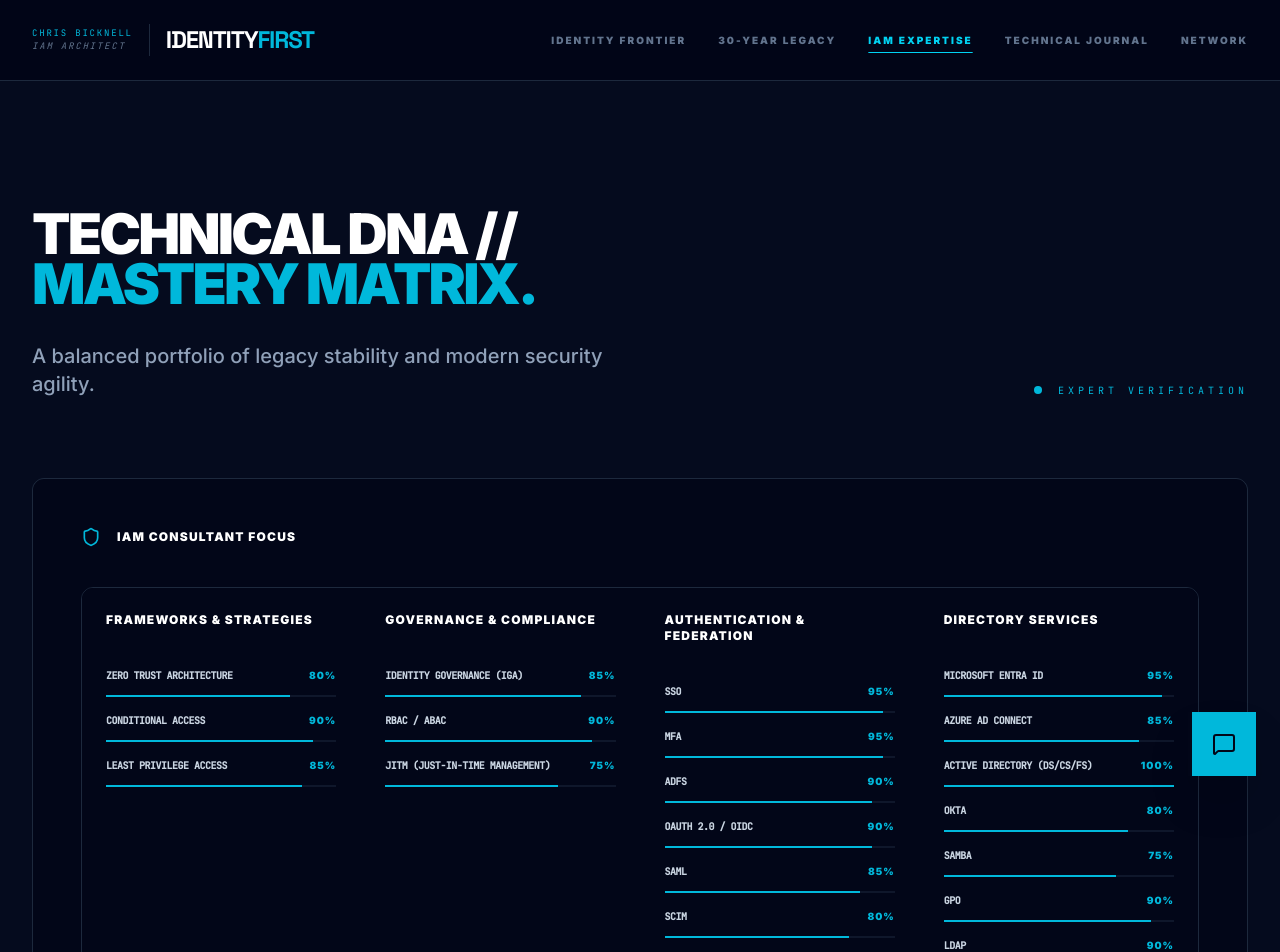
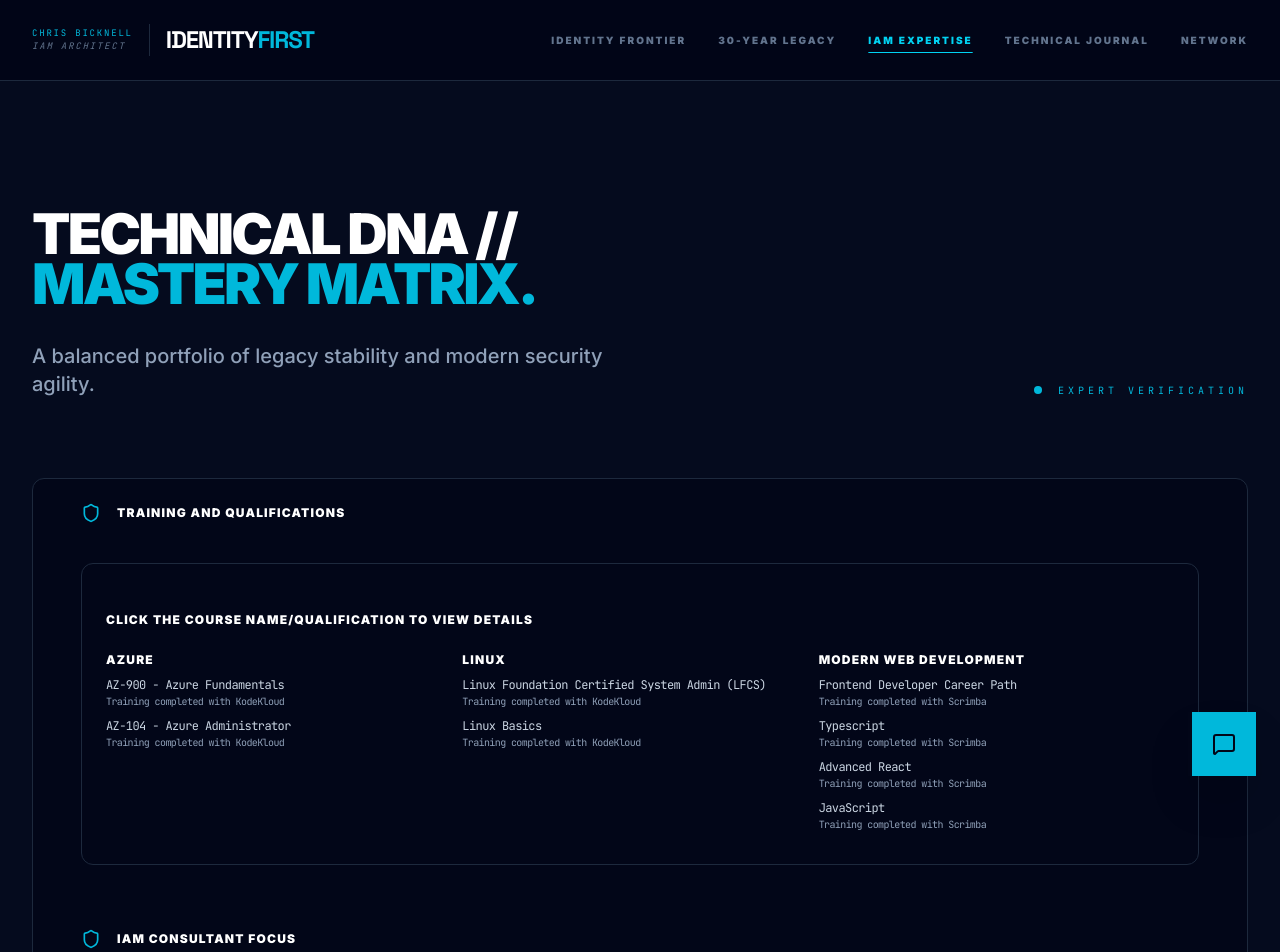
Before and after one commit to chrisbee2812/bickrsv2-0, a React (Vite) app: page /skills in a window 1280 px wide. Shown: the top 952 px of the page. Built offline with nearby package versions, Linux system fonts and the light colour scheme.

Commit message:
updated skills to include training

```diff
--- a/src/components/SkillGrid.tsx
+++ b/src/components/SkillGrid.tsx
@@ -77,7 +77,138 @@ export function SkillGrid() {
           </div>
         </div>
 
-        <div className="bg-slate-800 border border-slate-800 overflow-hidden rounded-xl">
+        <div className="py-6 px-12 bg-slate-950 border border-slate-800 overflow-hidden rounded-xl">
+          <div className="flex items-center gap-4 mb-10">
+            <Shield className="w-5 h-5 text-cyan-500" />
+            <h3 className="font-black text-white uppercase tracking-widest text-xs">Training and Qualifications</h3>
+          </div>
+
+          <div className="border border-slate-800 overflow-hidden rounded-xl mb-10 py-6">
+            <div className="p-6 bg-slate-950">
+
+              <div className="font-black text-white uppercase tracking-widest text-xs">
+                <p>Click the course name/qualification to view details</p>
+              </div>
+            </div>
+
+            <div key="t&q" className="px-6 bg-slate-950 grid md:grid-cols-3 gap-px ">
+              <div>
+                <div className="flex items-center gap-4 mb-2">
+                  {/* <subcat.icon className="w-5 h-5 text-cyan-500" /> */}
+                  <h3 className="font-black text-white uppercase tracking-widest text-xs">Azure</h3>
+                </div>
+                <div key="AZ-900" className="mb-2 text-[12px] font-mono tracking-tighter">
+                  <span className="text-slate-300 font-mono tracking-tighter">
+                    <a href="https://learn.kodekloud.com/learn/certificate/55484a3c-96ed-4414-89bf-a96c6c782c50" target="_blank" rel="noopener noreferrer">
+                      AZ-900 - Azure Fundamentals
+                    </a>
+                    <p className="text-slate-400 text-[10px]">
+                      Training completed with KodeKloud
+                    </p>
+                  </span>
+                </div>
+                <div key="AZ-104" className="mb-2 text-[12px] font-mono tracking-tighter">
+                  <span className="text-slate-300 font-mono tracking-tighter">
+                    <a href="https://learn.kodekloud.com/learn/certificate/364a1515-7371-4bec-8125-8ddf07fca3f8" target="_blank" rel="noopener noreferrer">
+                      AZ-104 - Azure Administrator
+                    </a>
+                    <p className="text-slate-400 text-[10px]">
+                      Training completed with KodeKloud
+                    </p>
+                  </span>
+                </div>
+              </div>
+              <div>
+                <div className="flex items-center gap-4 mb-2">
+                  {/* <subcat.icon className="w-5 h-5 text-cyan-500" /> */}
+                  <h3 className="font-black text-white uppercase tracking-widest text-xs">Linux</h3>
+                </div>
+                <div key="AZ-900" className="mb-2 text-[12px] font-mono tracking-tighter">
+                  <span className="text-slate-300 font-mono tracking-tighter">
+                    <a href="https://learn.kodekloud.com/learn/certificate/24a8131c-1501-42e4-a6e4-1f0b70f12180" target="_blank" rel="noopener noreferrer">
+                      Linux Foundation Certified System Admin (LFCS)
+                    </a>
+                  <p className="text-slate-400 text-[10px]">
+                    Training completed with KodeKloud
+                  </p>
+                  </span>
+                </div>
+                <div key="AZ-104" className="mb-2 text-[12px] font-mono tracking-tighter">
+                  <span className="text-slate-300 font-mono tracking-tighter">
+                    <a href="https://learn.kodekloud.com/learn/certificate/2db0cff6-44af-42a5-8c8d-56158b261fe9" target="_blank" rel="noopener noreferrer">
+                      Linux Basics
+                    </a>
+                    <p className="text-slate-400 text-[10px]">
+                      Training completed with KodeKloud
+                    </p>
+                  </span>
+                </div>
+              </div>
+              <div>
+                <div className="flex items-center gap-4 mb-2">
+                  {/* <subcat.icon className="w-5 h-5 text-cyan-500" /> */}
+                  <h3 className="font-black text-white uppercase tracking-widest text-xs">Modern Web Development</h3>
+                </div>
+                <div key="AZ-900" className="mb-2 text-[12px] font-mono tracking-tighter">
+                  <span className="text-slate-300 font-mono tracking-tighter">
+                    <a href="https://scrimba.com/certificate-cert24zAwPPowNT25CbRKzo36Sdsnfp17jUpRFhPE" target="_blank" rel="noopener noreferrer">
+                      Frontend Developer Career Path
+                    </a>
+                    <p className="text-slate-400 text-[10px]">
+                      Training completed with Scrimba
+                    </p>
+                  </span>
+                </div>
+                <div key="AZ-104" className="mb-2 text-[12px] font-mono tracking-tighter">
+                  <span className="text-slate-300 font-mono tracking-tighter">
+                    <a href="https://scrimba.com/certificate-cert2JbLs3qgAyfqjYAvNr7pMddfuinauRmSJxZFr2" target="_blank" rel="noopener noreferrer">
+                      Typescript
+                    </a>
+                    <p className="text-slate-400 text-[10px]">
+                      Training completed with Scrimba
+                    </p>
+                  </span>
+                </div>
+                <div key="AZ-900" className="mb-2 text-[12px] font-mono tracking-tighter">
+                  <span className="text-slate-300 font-mono tracking-tighter">
+                    <a href="https://scrimba.com/certificate-cert2JbLs3qgAyfqjYAvNr7pMdcbfhhVRa6Am1USQu" target="_blank" rel="noopener noreferrer">
+                      Advanced React
+                    </a>
+                    <p className="text-slate-400 text-[10px]">
+                      Training completed with Scrimba
+                    </p>
+                  </span>
+                </div>
+                <div key="AZ-104" className="mb-2 text-[12px] font-mono tracking-tighter">
+                  <span className="text-slate-300 font-mono tracking-tighter">
+                    <a href="https://scrimba.com/certificate-cert24zAwPPowNT25CbRKzo36SgrNvP5TD1NTLhPS" target="_blank" rel="noopener noreferrer">
+                      JavaScript
+                    </a>
+                    <p className="text-slate-400 text-[10px]">
+                      Training completed with Scrimba
+                    </p>
+                  </span>
+                </div>
+              </div>
+
+                  {/* <div className="flex items-center gap-4 mb-10">
+                    <cat.icon className="w-5 h-5 text-cyan-500" />
+                    <h3 className="font-black text-white uppercase tracking-widest text-xs">{skill.subcategories}</h3>
+                  </div> */}
+                  {/* <div className="flex justify-between text-[10px] font-black uppercase tracking-widest mb-3">
+                    <span className="text-slate-300 font-mono tracking-tighter">{skill.name}</span>
+                    <span className="text-cyan-500">{skill.level}%</span>
+                  </div> */}
+                  {/* <div className="h-0.5 bg-slate-900 overflow-hidden">
+                    <motion.div
+                      initial={{ width: 0 }}
+                      whileInView={{ width: `${skill.level}%` }}
+                      transition={{ duration: 1.5, ease: [0.16, 1, 0.3, 1] }}
+                      className="h-full bg-cyan-500"
+                    />
+                  </div> */}
+            </div>
+          </div>
           {categories.map((cat, idx) => (
             <motion.div
               key={cat.id}
@@ -85,8 +216,11 @@ export function SkillGrid() {
               whileInView={{ opacity: 1 }}
               transition={{ delay: idx * 0.1 }}
               viewport={{ once: true }}
-              className="p-12 bg-slate-950"
+              className="py-6 bg-slate-950"
             >
+
+
+
               <div className="flex items-center gap-4 mb-10">
                 <cat.icon className="w-5 h-5 text-cyan-500" />
                 <h3 className="font-black text-white uppercase tracking-widest text-xs">{cat.label}</h3>
--- a/src/data/experience.ts
+++ b/src/data/experience.ts
@@ -21,21 +21,21 @@ export const experiences: Experience[] = [
   },
   {
     id: "3",
+    title: "Active Directory Specialist",
+    company: "DXC - Contract",
+    period: "2018 - 2019",
+    description: "Designed, documented and implemented a large scale Active Directory environment for a major client. Focused on secure domain design, Group Policy management, and AD DS hardening best practices.",
+    technologies: ["AD DS", "Group Policy", "Windows Server", "PowerShell"],
+    type: 'Microsoft Legacy'
+  },
+  {
+    id: "4",
     title: "Infrastructure Specialist",
     company: "Cobham - Contract",
     period: "2019 - 2020",
     description: "Designed, documented and implemented a hybrid infrastructure solution. Ensuring secure integration between on-premises Active Directory and cloud services. Focused on identity synchronization, access management, and secure hybrid architecture. Further designed and documented a VMware AirWatch MDM environment for secure mobile device management.",
     technologies: ["AD DS", "Group Policy", "Windows Server", "PowerShell", "VMware AirWatch", "Office 365", "Azure AD Connect", "Azure AD"],
     type: 'Hybrid'
-  },
-  {
-    id: "4",
-    title: "Active Directory Specialist",
-    company: "DXC - Contract",
-    period: "2018 - 2019",
-    description: "Designed, documented and implemented a large scale Active Directory environment for a major client. Focused on secure domain design, Group Policy management, and AD DS hardening best practices.",
-    technologies: ["AD DS", "Group Policy", "Windows Server", "PowerShell"],
-    type: 'Microsoft Legacy'
   },
   {
     id: "5",
```
